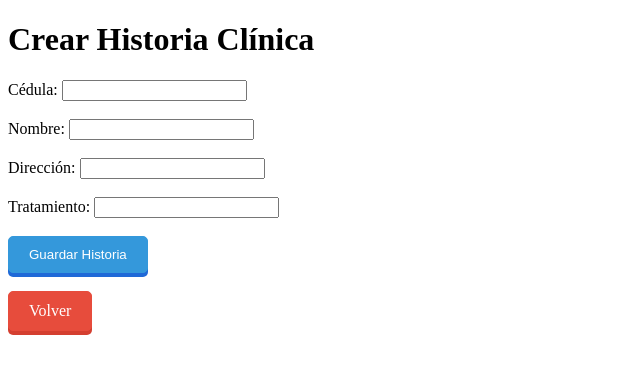
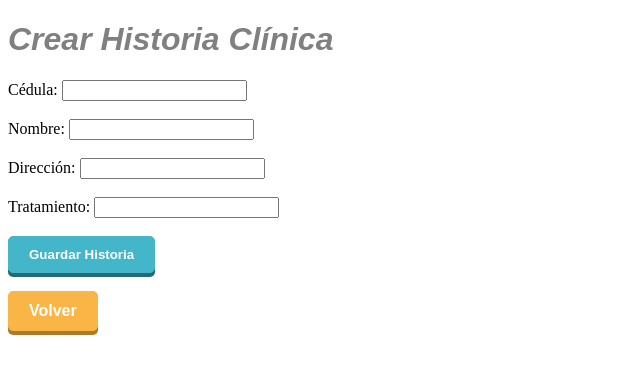
Before and after one commit to andrespallango/Gestor_Veterinaria_HistClinicas, a Flask app: page /nueva_historia in a window 1280 px wide. Shown: the top 374 px of the page, without its empty margins (0-640 px from the left). Run offline with Flask 3, Linux system fonts and the light colour scheme.

Commit message:
Colores y Fuente

```diff
--- a/app.py
+++ b/app.py
@@ -18,25 +18,32 @@ mysql = MySQL(app)
 def index():
     return render_template('index.html')
 
-# Página para crear una nueva historia clínica
 @app.route('/nueva_historia', methods=['GET', 'POST'])
 def nueva_historia():
+    error_message = None  # Inicializa el mensaje de error como nulo
+
     if request.method == 'POST':
         cedula = request.form['cedula']
         nombre = request.form['nombre']
         direccion = request.form['direccion']
         tratamiento = request.form['tratamiento']
 
-        cursor = mysql.get_db().cursor()
-        cursor.execute("INSERT INTO historia (cedula, nombre, direccion, tratamiento) VALUES (%s, %s, %s, %s)",
-                       (cedula, nombre, direccion, tratamiento))
-        mysql.get_db().commit()
-        cursor.close()
+        # Verifica que los campos obligatorios estén llenos
+        if not (cedula and nombre and direccion and tratamiento):
+            error_message = 'Por favor, llena todos los campos obligatorios.'
+        else:
+            cursor = mysql.get_db().cursor()
+            cursor.execute("INSERT INTO historia (cedula, nombre, direccion, tratamiento) VALUES (%s, %s, %s, %s)",
+                           (cedula, nombre, direccion, tratamiento))
+            mysql.get_db().commit()
+            cursor.close()
 
-        flash('Historia creada exitosamente', 'success')
-        return redirect(url_for('historia_creada'))  # Redirige al usuario a la nueva página
+            flash('Historia creada exitosamente', 'success')
+            return redirect(url_for('historia_creada'))
 
-    return render_template('nueva_historia.html')
+    return render_template('nueva_historia.html', error_message=error_message)
+
+
 
 # Nueva ruta para mostrar la página de historia creada con éxito
 @app.route('/historia_creada')
--- a/static/css/styles.css
+++ b/static/css/styles.css
@@ -1,32 +1,38 @@
-/* Estilo para botones */
+/* Estilo para botones primarios */
 .btn {
     display: inline-block;
     padding: 10px 20px;
-    background-color: #3498db; /* Color de fondo */
-    color: #fff; /* Color del texto */
-    border: 1px solid #3498db; /* Borde del botón */
-    border-radius: 5px; /* Bordes redondeados */
+    background-color: #43b6c9;
+    color: #fff;
+    font-family: 'Myriad Roman', sans-serif; /* Agregar la fuente a los botones primarios */
+    font-weight: bold; /* Texto en negrita */
+    border: 1px solid #43b6c9;
+    border-radius: 5px;
     text-decoration: none;
-    box-shadow: 0px 4px 0px #1f69d7; /* Sombra */
+    box-shadow: 0px 4px 0px #266873;
     transition: background-color 0.3s, transform 0.2s;
     cursor: pointer;
 }
 
 .btn:hover {
-    background-color: #1f69d7; /* Color de fondo al pasar el cursor */
-    transform: translateY(3px); /* Efecto de elevación al pasar el cursor */
+    background-color: #076a7a;
+    transform: translateY(3px);
 }
 
 /* Estilo para botones secundarios (secundary-btn) */
 .secundary-btn {
-    background-color: #e74c3c; /* Cambia el color de fondo */
-    border: 1px solid #e74c3c; /* Cambia el borde */
-    box-shadow: 0px 4px 0px #d43f30; /* Cambia el color de la sombra */
+    background-color: #f9b546;
+    color: #fff; /* Cambia el color del texto a blanco */
+    font-family: 'Myriad Roman', sans-serif; /* Agregar la fuente a los botones secundarios */
+    font-weight: bold; /* Texto en negrita */
+    border: 1px solid #f9b546;
+    box-shadow: 0px 4px 0px #ab7a2b;
 }
 
 .secundary-btn:hover {
-    background-color: #d43f30; /* Cambia el color de fondo al pasar el cursor */
+    background-color: #ff9d00;
 }
+
 
 /* Estilo para la lista de historias */
 .history-list {
@@ -46,3 +52,17 @@
     justify-content: center;
     height: 100vh; /* Ajusta esto según tus necesidades para centrar verticalmente */
 }
+
+@font-face {
+    font-family: 'Myriad Roman';
+    src: url('/resources/Myriad Roman.ttf') format('truetype');
+    font-weight: normal;
+    font-style: normal;
+}
+
+/* Aplicar la fuente a tu elemento h1 (el título) */
+h1 {
+    font-family: 'Myriad Roman', sans-serif;
+    font-style: italic; /* Texto en cursiva */
+    color: gray; /* Cambia el color del texto */
+}
--- a/templates/index.html
+++ b/templates/index.html
@@ -8,7 +8,7 @@
     <!-- Logo de la veterinaria -->
     <img src="{{ url_for('static', filename='img/logo.png') }}" alt="Logo de Ani-Medical Centro Veterinario">
 
-    <h1>Ani-Medical Centro Veterinario</h1>
+    <h1>Registro de Historias Clínicas</h1>
 
     <div class="button-container">
         <a href="{{ url_for('nueva_historia') }}" class="btn">Nueva Historia Clínica</a>
--- a/templates/nueva_historia.html
+++ b/templates/nueva_historia.html
@@ -17,12 +17,16 @@
     {% endwith %}
 
     <form method="POST" action="{{ url_for('nueva_historia') }}">
-        Cédula: <input type="text" name="cedula" value=""><br><br>
-        Nombre: <input type="text" name="nombre" value=""><br><br>
-        Dirección: <input type="text" name="direccion" value=""><br><br>
-        Tratamiento: <input type="text" name="tratamiento" value=""><br><br>
+        Cédula: <input type="text" name="cedula" value="{{ request.form.cedula or '' }}"><br><br>
+        Nombre: <input type="text" name="nombre" value="{{ request.form.nombre or '' }}"><br><br>
+        Dirección: <input type="text" name="direccion" value="{{ request.form.direccion or '' }}"><br><br>
+        Tratamiento: <input type="text" name="tratamiento" value="{{ request.form.tratamiento or '' }}"><br><br>
         <input type="submit" value="Guardar Historia" class="btn"><br><br>
+        {% if error_message %}
+            <div class="alert alert-danger">{{ error_message }}</div>
+        {% endif %}
     </form>
+
 
     <a href="{{ url_for('index') }}" class="btn secundary-btn">Volver</a>
 </body>
```
Also changed, not shown: resources/Myriad Roman.ttf (added).
